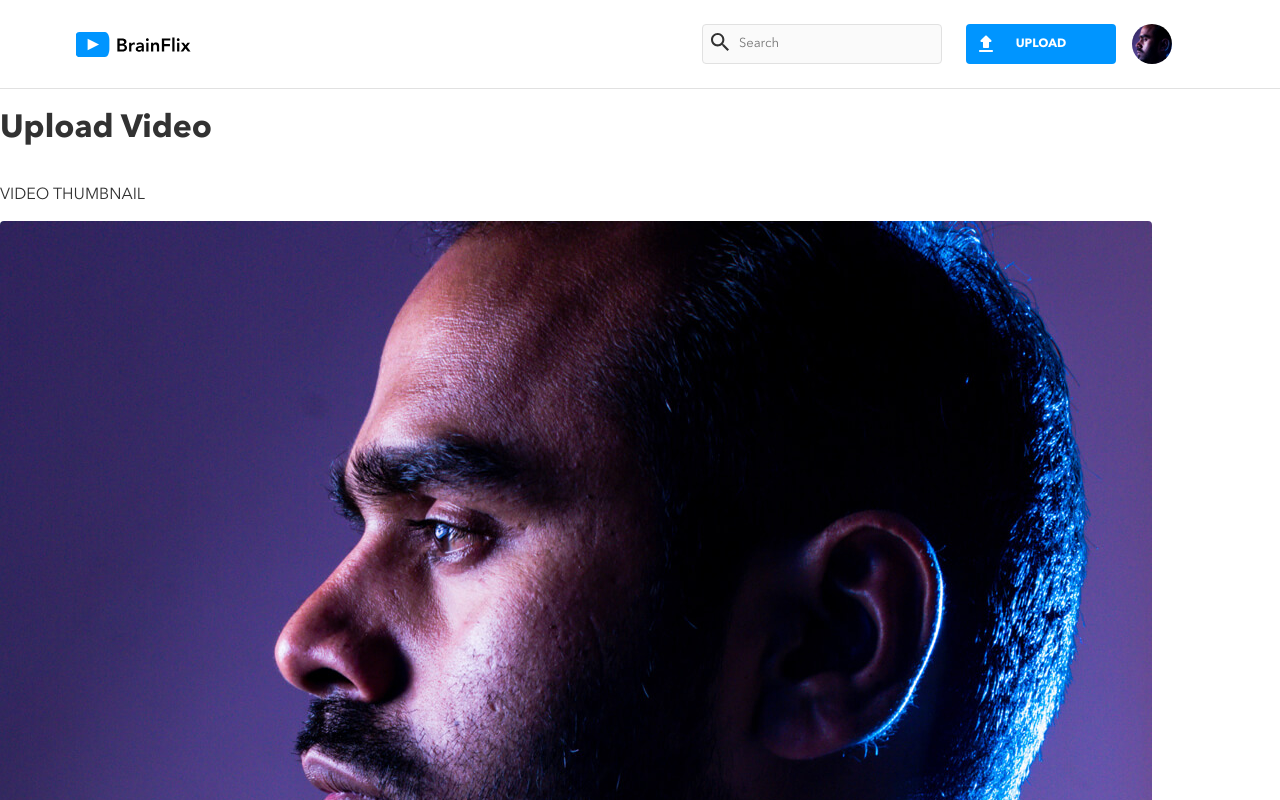
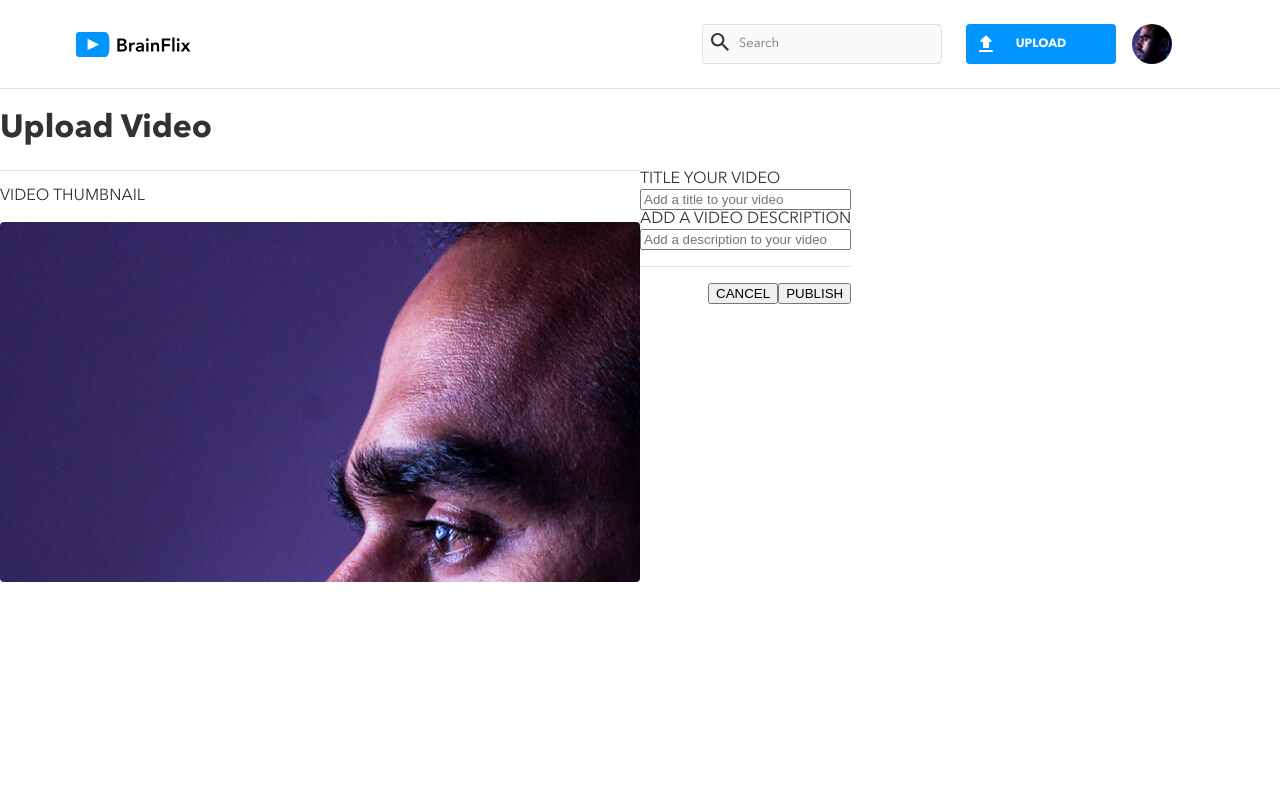
Before and after one commit to trvsm/travis-martin-brainflix, a React (Create React App) app: page /upload in a window 1280 px wide. Shown: the top 800 px of the page. Built offline with nearby package versions, Linux system fonts and the light colour scheme.

Commit message:
adjust flex layout to support large breakpoint
<body>

Issue #

```diff
--- a/src/pages/upload/Upload.jsx
+++ b/src/pages/upload/Upload.jsx
@@ -28,14 +28,13 @@ export default function Upload() {
     <div className="upload__wrapper">
       <h1 className="upload__title">Upload Video</h1>
       <div className="upload__success">{uploadMessage}</div>
+        <form className="upload__form" action="submit" onSubmit={submitHandler}>
         <section className="upload__video">
           <p>VIDEO THUMBNAIL</p>
           <div className="upload__thumbnail"></div>
         </section>
-      <section>
-        <form className='upload__form' action="submit" onSubmit={submitHandler}>
-          <label htmlFor="title">
-            TITLE YOUR VIDEO
+      <section className="upload__form-contents">
+          <label htmlFor="title">TITLE YOUR VIDEO</label>
           <input
             placeholder="Add a title to your video"
             type="text"
@@ -43,9 +42,7 @@ export default function Upload() {
             onChange={handleChangeTitle}
             value={uploadTitle}
           />
-          </label>
-          <label htmlFor="description">
-            ADD A VIDEO DESCRIPTION
+          <label htmlFor="description">ADD A VIDEO DESCRIPTION</label>
           <input
             placeholder="Add a description to your video"
             name="description"
@@ -53,13 +50,13 @@ export default function Upload() {
             onChange={handleChangeDescription}
             value={uploadDescription}
           />
-          </label>
+
           <div className="upload__buttons">
             <button>CANCEL</button>
             <button>PUBLISH</button>
           </div>
+      </section>
         </form>
-      </section>
     </div>
   );
 }
--- a/src/pages/upload/upload.scss
+++ b/src/pages/upload/upload.scss
@@ -20,8 +20,34 @@
     display: flex;
     flex-direction: column;
 }
+&__form-contents{
+    display: flex;
+    flex-direction: column;
+}
 &__buttons{
     display: flex;
     flex-direction: column-reverse;
 }
+
+@include bkpt.medium{
+    &__thumbnail{
+        width: 50vw;
+    }
+    &__video{
+        border-top: 1px solid clr.$divider-outline;
+    }
+    &__buttons{
+        flex-direction: row;
+        justify-content: flex-end;
+        margin-top: 1rem;
+        padding-top: 1rem;
+        border-top: 1px solid clr.$divider-outline
+    }
 }
+
+@include bkpt.large{
+    &__form{
+        flex-direction: row;
+    }
+}
+}
```
Lines whose indentation alone changed are shown as unchanged.
